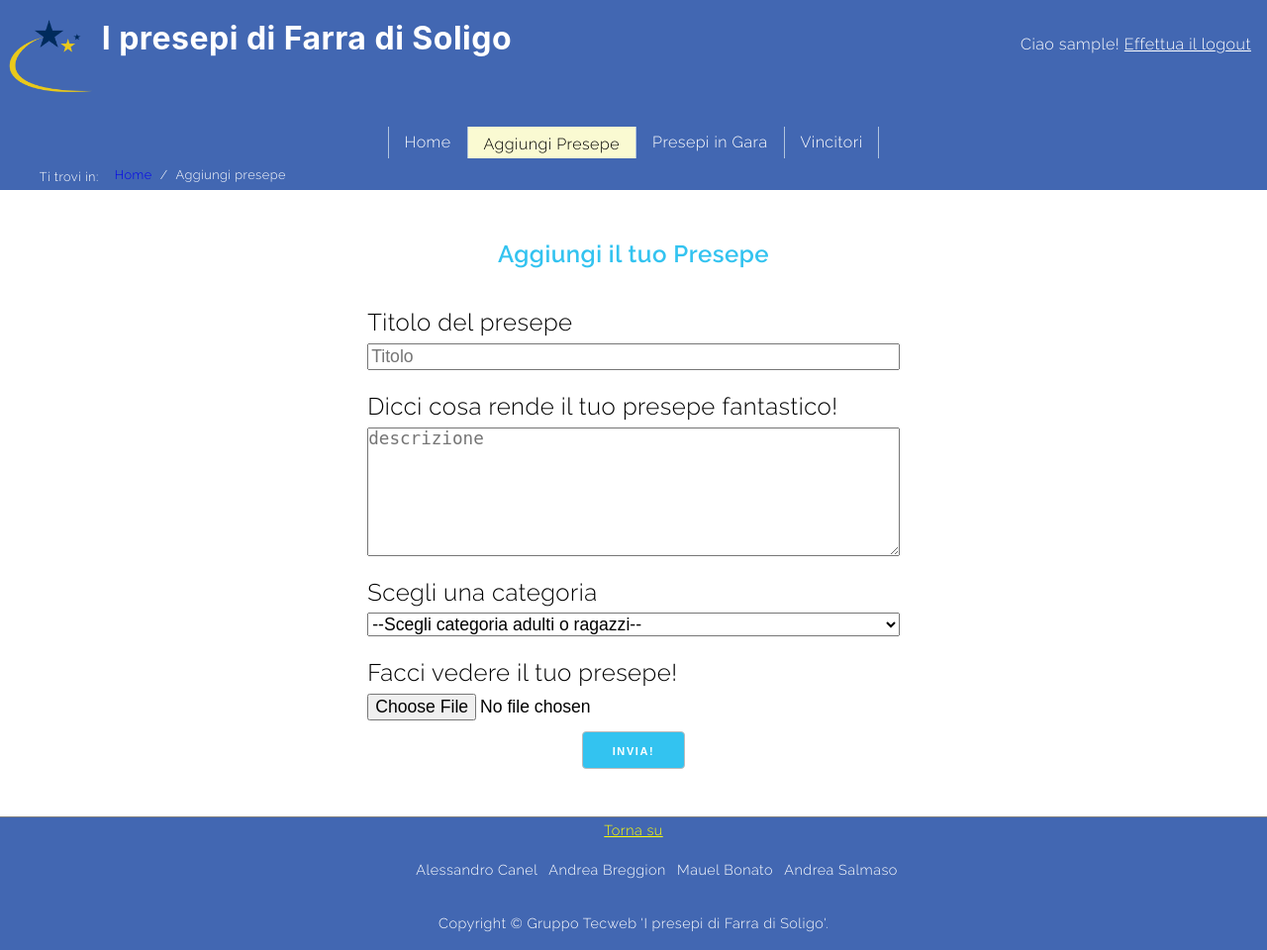
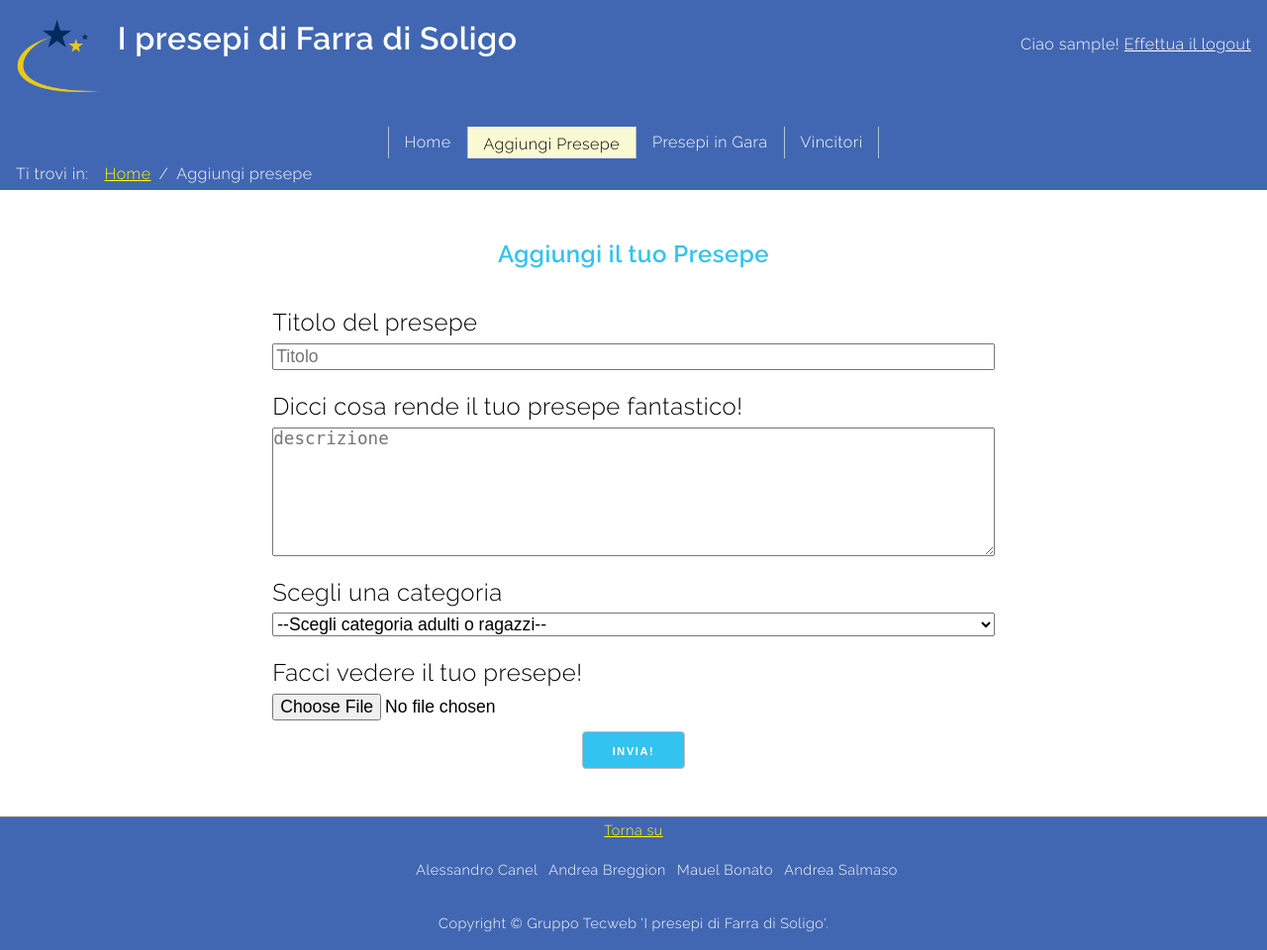
Before and after one commit to AndreaBreggion/Progetto_TecWeb, a PHP site: page /php/aggiungiPresepe.php in a window 1280 px wide. Shown: the whole page at 99% size. Run offline with PHP 8.4, Linux system fonts and the light colour scheme; the visitor is signed in with stand-in values (Sample User, id 1).

Commit message:
Fix Breadcrumb

```diff
--- a/php/scripts/connection.php
+++ b/php/scripts/connection.php
@@ -4,7 +4,7 @@ function connect() {
 
   $serverName = 'localhost:3306';
   $username = 'root';
-  $password = 'Dalaskogen1444';
+  $password = '';
   $db = 'tecweb';
 
   $connection = mysqli_connect($serverName, $username, $password, $db);
--- a/sources/style/style_lavoro.css
+++ b/sources/style/style_lavoro.css
@@ -67,14 +67,14 @@ header a:visited {
 }
 
 #headerTitle h1 {
-    font-family: -apple-system;
+    /*font-family: -apple-system;*/
     padding: 10px 0 0 0;
     margin: 0;
     overflow: hidden;
 }
 
 #headerTitle a {
-    font-family: -apple-system;
+    /*font-family: -apple-system;*/
     padding: 10px 0 0 0;
     margin: 0;
     text-decoration: none;
@@ -82,7 +82,7 @@ header a:visited {
 }
 
 #headerTitle img {
-    padding: 0em 0.5em;
+    padding: 0em 1em;
     height: 100%;
     object-fit: scale-down;
 }
@@ -151,7 +151,7 @@ header nav li a {
 #content {
     background-color: white;
     min-height: 60%;
-    width: 70%;
+    /*width: 70%;*/
     margin: auto;
     padding: 2em;
 }
@@ -188,11 +188,12 @@ header nav li a {
     color: white;
 }
 
+
 .breadcrumbsPre {
-    margin: 0.5em 0em 0em 3.1em;
-    padding: 0;
+    margin: 0.2em 0em 0em 1em;
+    padding-bottom: 2em;
     display: inline;
-    font-size: 0.8em;
+    /*font-size: 0.8em;*/
 }
 
 .breadcrumbs {
@@ -201,21 +202,26 @@ header nav li a {
     list-style: none;
 }
 
+
 .breadcrumbs li {
     display: inline;
     padding-left: 0.5em;
-    margin: 0.2em 0em 0em 0em;
+    /*margin: 0.2em 0em 0em 0em;*/
     list-style: none;
 }
 
 .breadcrumbs li a {
-    font-size: 0.8em;
-    text-decoration: none;
+    /*font-size: 0.8em;*/
+    /*text-decoration: none;*/
+    color: yellow;
 }
 
+/*
 .breadcrumbs li span {
     font-size: 0.8em;
 }
+*/
+
 
 footer {
     background-color: #4267B2;
```
